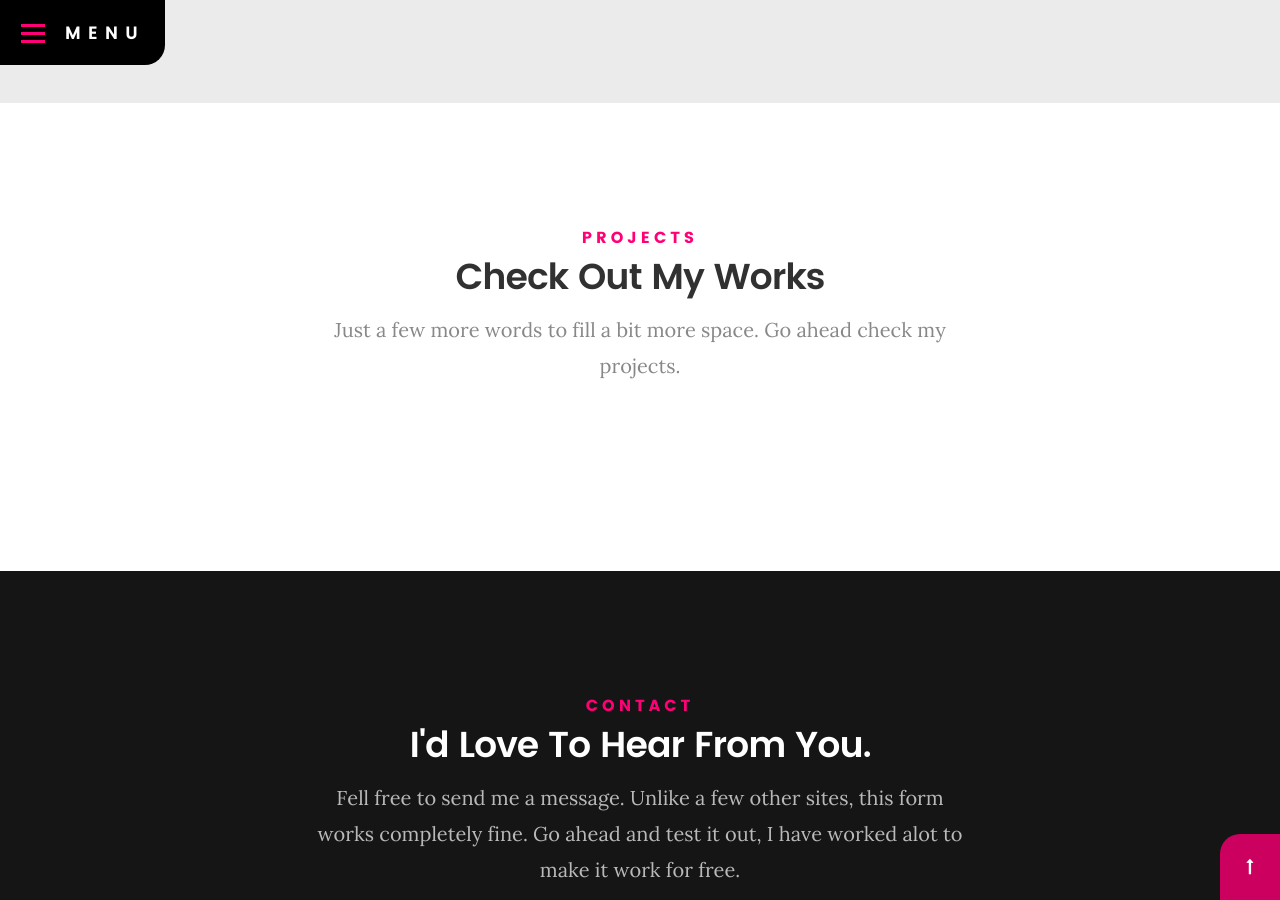
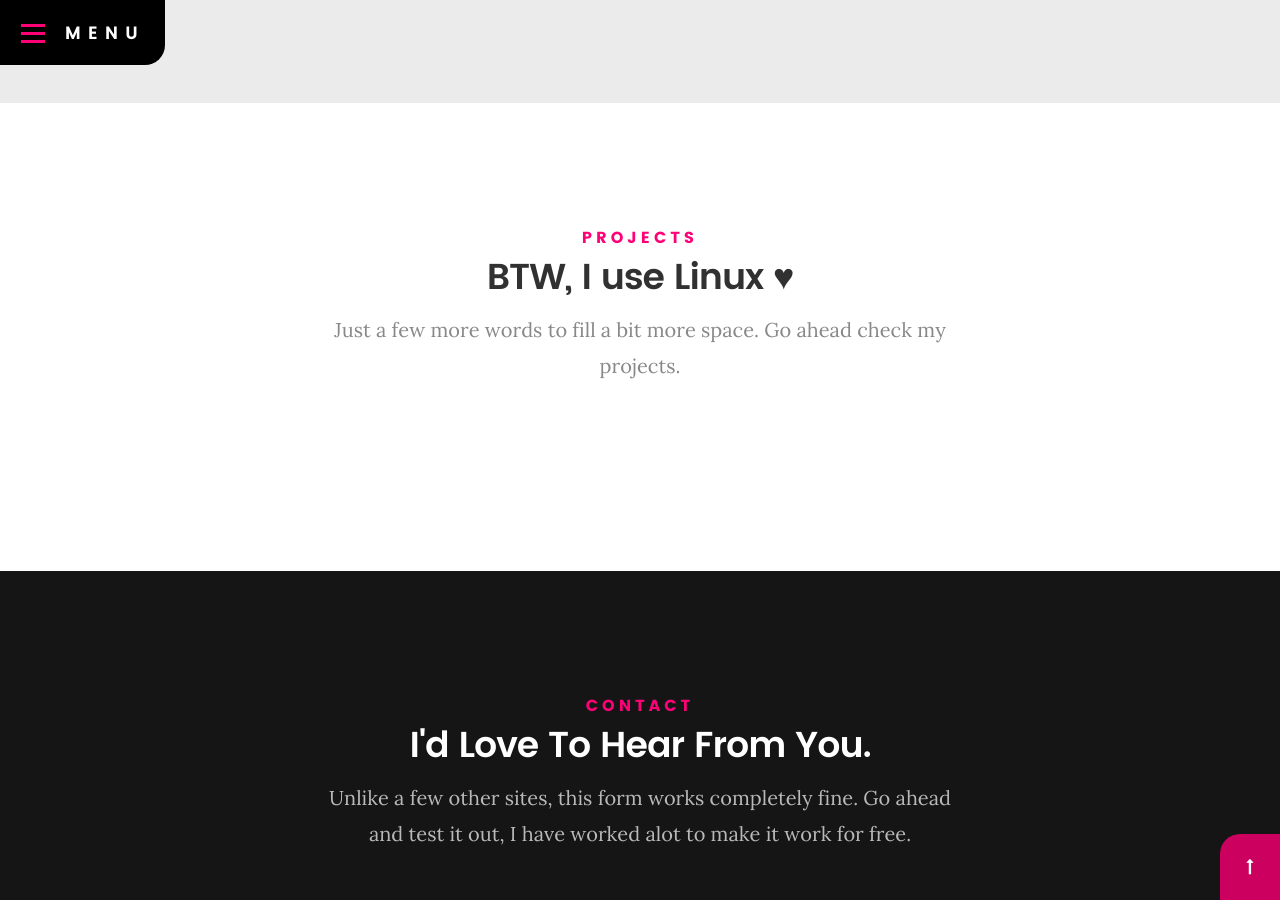
Before and after one commit to ajaidanial/ajaidanial.github.io, a Jekyll site: the page built from index.html, in a window 1280 px wide and 900 px high, scrolled down 4079 px. Built offline with Jekyll 4.4.1, drawn with Linux system fonts in a browser that asks for light colours; some web fonts are replaced.

Commit message:
change 1

```diff
--- a/index.html
+++ b/index.html
@@ -154,7 +154,7 @@ layout: default
     <div class="row section-intro">
         <div class="col-twelve">
             <h5>Projects</h5>
-            <h1>Check Out My Works</h1>
+            <h1>BTW, I use Linux ♥</h1>
             <p class="lead">Just a few more words to fill a bit more space. Go ahead check my projects.</p>
         </div>
     </div>
@@ -166,7 +166,7 @@ layout: default
         <div class="col-twelve">
             <h5>Contact</h5>
             <h1>I'd Love To Hear From You.</h1>
-            <p class="lead">Fell free to send me a message. Unlike a few other sites, this form works completely fine.
+            <p class="lead">Unlike a few other sites, this form works completely fine.
                 Go ahead and test it out, I have worked alot to make it work for free.</p>
         </div>
     </div>
```
